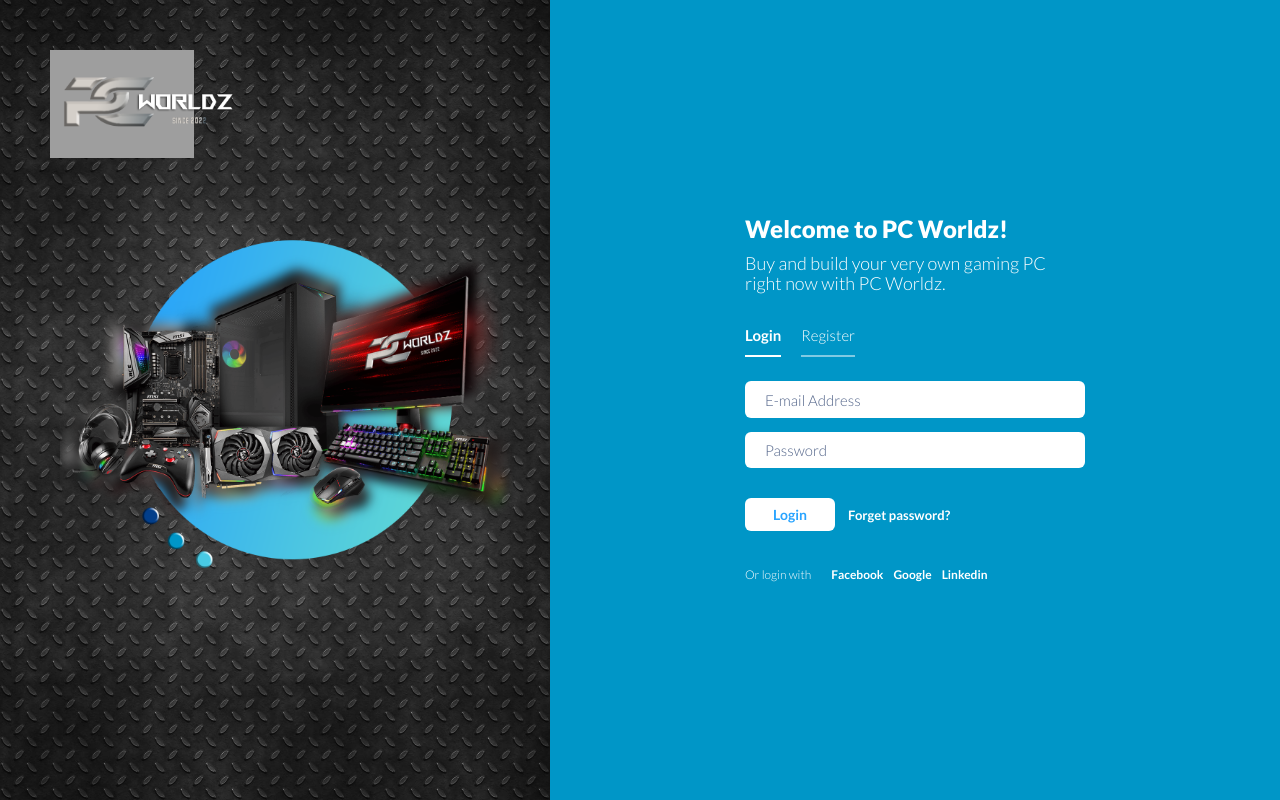
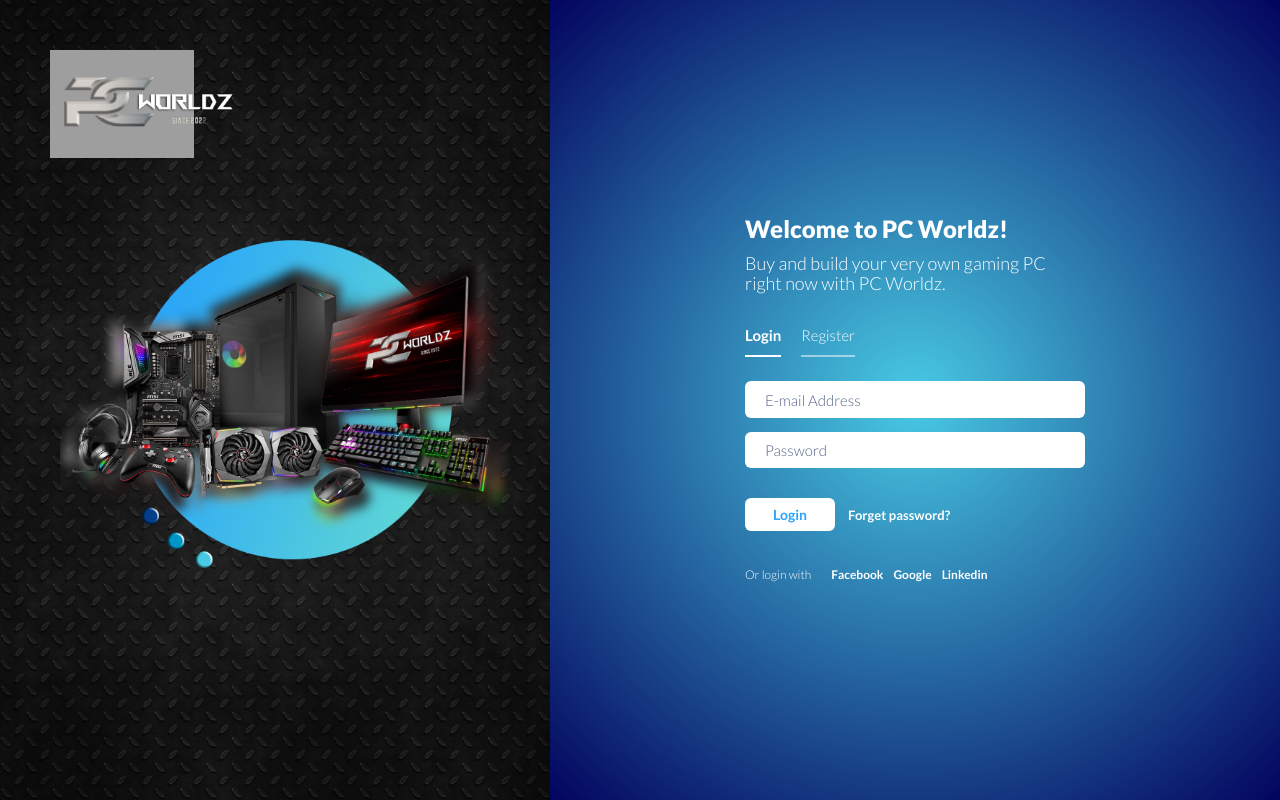
Before and after one commit to JeSaludo/Aquino_Peralta_Saludo_IT2F_finalProject_PCWorldz, a PHP site: page / in a window 1280 px wide. Run offline with PHP 8.4, Linux system fonts and the light colour scheme; grey boxes are pictures that could not be loaded.

Commit message:
Login Customized again

```diff
--- a/css/iofrm-style.css
+++ b/css/iofrm-style.css
@@ -322,7 +322,8 @@ html, body {
 
 .form-content {
     position: relative;
-    background-color: #0093FF;
+    background: rgb(72,202,228);
+    background: radial-gradient(circle, rgba(72,202,228,1) 0%, rgba(3,4,94,1) 100%);
 }
 
 .form-content .form-group {
--- a/css/iofrm-theme5.css
+++ b/css/iofrm-theme5.css
@@ -84,7 +84,7 @@ body {
 
 .img-holder .bg {
     opacity: 10;
-    background-image:url(../images/testing1.jpg);
+    background-image:url(../images/testing.png);
 }
 
 .form-holder {
```
Also changed, not shown: images/REGISTER.png (added), images/testing.png.
